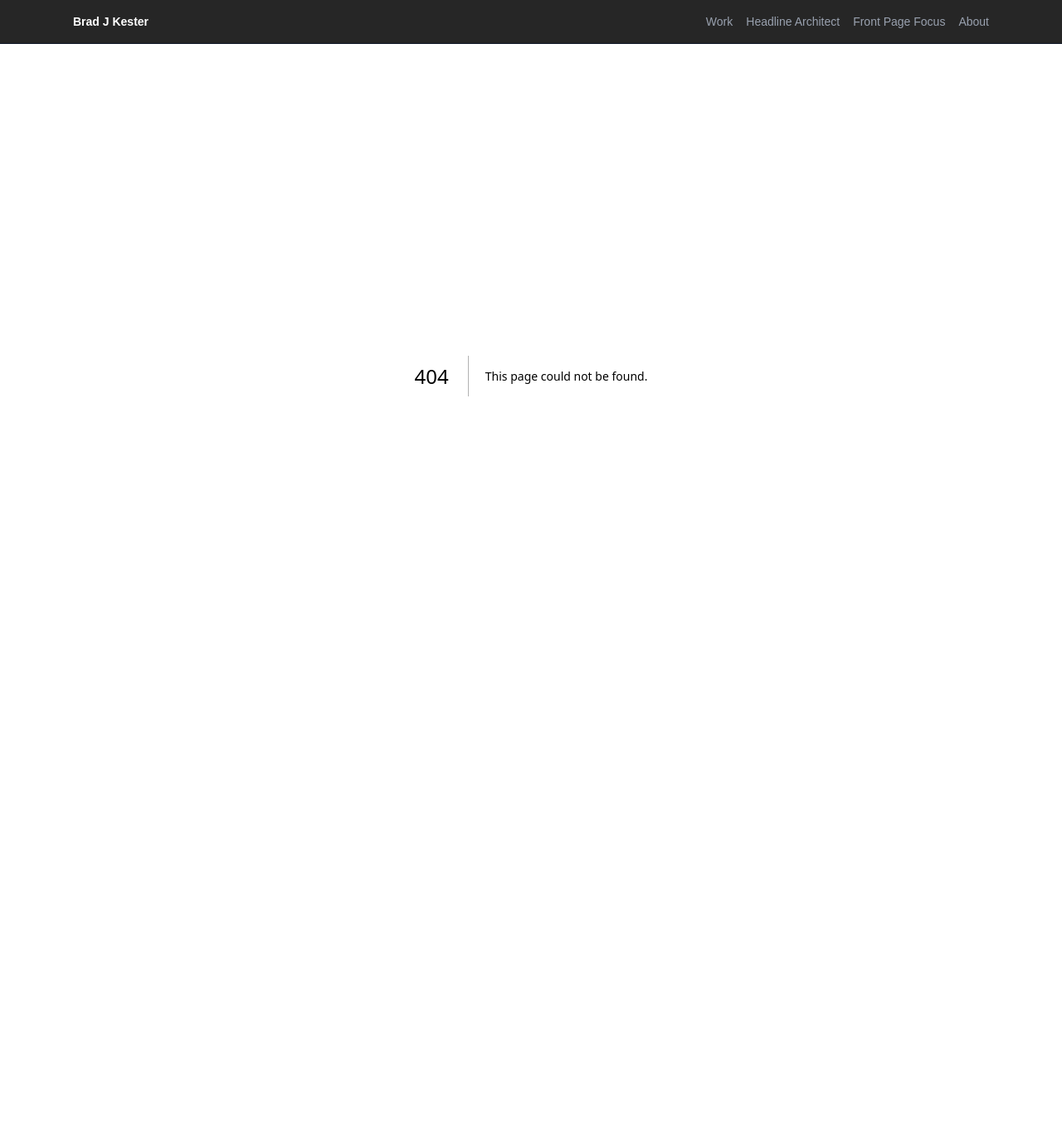
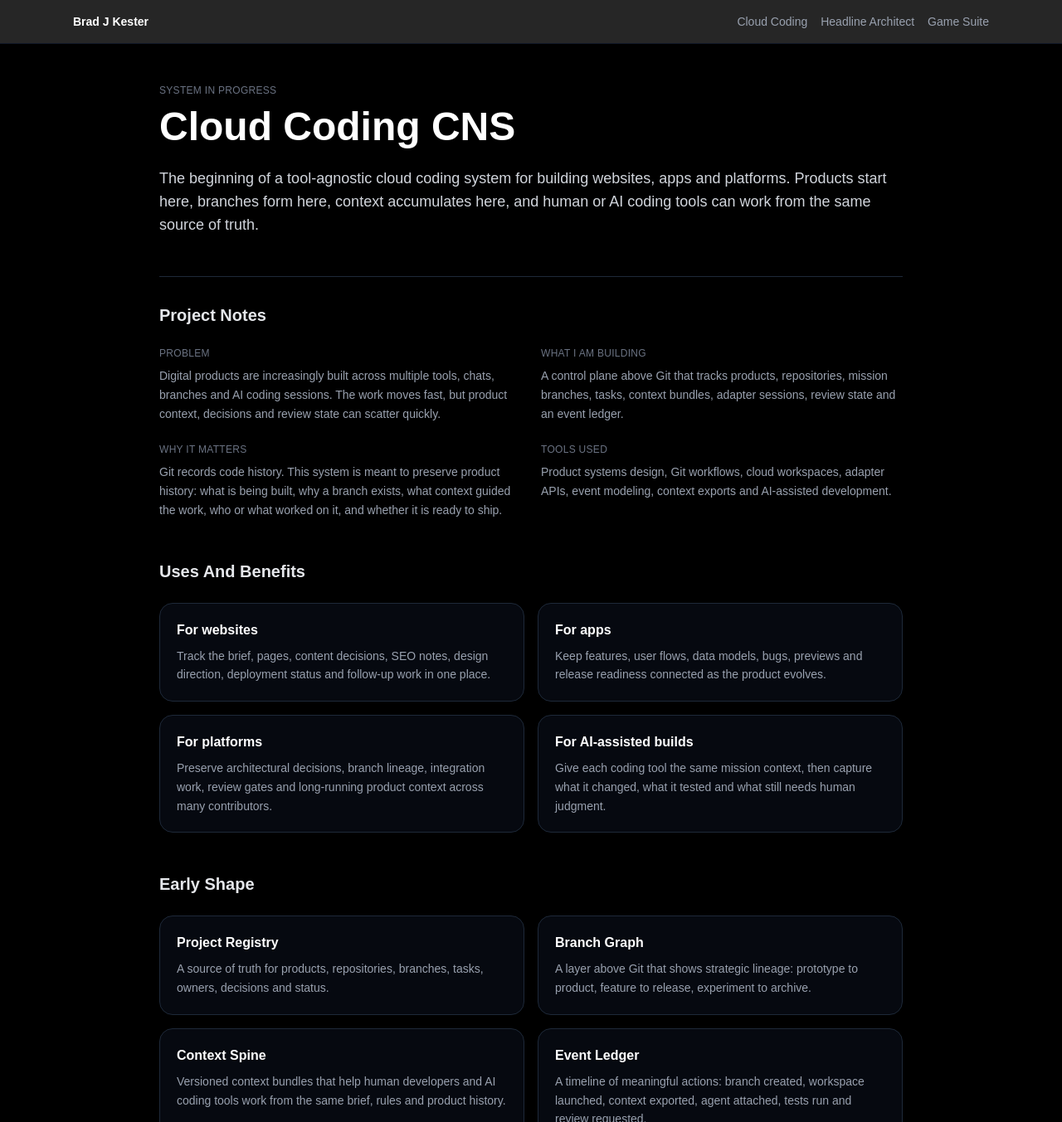
Before and after one commit to KestCo/my-portfolio, a Next.js app: page /projects/cloud-coding-system in a window 1280 px wide. Before the commit this address had no page. Shown: the top 1353 px of the page at 83% size. Before the commit the page ends 853 px from the top, so only its background shows below. Built offline with nearby package versions, Linux system fonts and the light colour scheme.

Commit message:
Update portfolio project focus

```diff
--- a/app/components/SiteNav.tsx
+++ b/app/components/SiteNav.tsx
@@ -1,10 +1,9 @@
 import Link from "next/link";
 
 const navItems = [
-  { href: "/#projects", label: "Work" },
+  { href: "/projects/cloud-coding-system", label: "Cloud Coding" },
   { href: "/projects/headline-tool", label: "Headline Architect" },
-  { href: "/projects/podcast-tool", label: "Front Page Focus" },
-  { href: "/#about", label: "About" },
+  { href: "/projects/apps", label: "Game Suite" },
 ];
 
 export function SiteNav() {
--- a/app/page.tsx
+++ b/app/page.tsx
@@ -13,7 +13,7 @@ export default function Home() {
           </p>
 
           <h1 className="text-5xl md:text-7xl font-bold mb-6 leading-tight max-w-4xl">
-            Tools for better headlines, clearer stories and smarter workflows.
+            I build systems that turn ideas into working digital products.
           </h1>
 
           <p className="text-lg text-gray-400 max-w-2xl mb-10">
@@ -47,6 +47,28 @@ export default function Home() {
           {/* FEATURED ROW */}
           <div className="grid md:grid-cols-2 lg:grid-cols-3 gap-8 mb-10">
 
+            {/* Cloud Coding CNS */}
+            <Link
+              href="/projects/cloud-coding-system"
+              className="group border border-gray-700 rounded-3xl p-10 hover:border-white transition bg-gray-900/50 backdrop-blur shadow-lg"
+            >
+              <p className="text-xs text-gray-500 mb-2 uppercase tracking-wide">
+                Product System
+              </p>
+
+              <h3 className="text-2xl font-semibold mb-4 group-hover:underline">
+                Cloud Coding CNS
+              </h3>
+
+              <p className="text-gray-400 mb-6">
+                A control plane for building websites, apps and platforms with shared context, branch lineage and AI coding handoffs.
+              </p>
+
+              <span className="text-sm text-gray-500 group-hover:text-white transition">
+                Read plan →
+              </span>
+            </Link>
+
             {/* Headline Architect */}
             <Link
               href="/projects/headline-tool"
@@ -69,49 +91,25 @@ export default function Home() {
               </span>
             </Link>
 
-            {/* Front Page Focus */}
+            {/* Game Suite */}
             <Link
-              href="/projects/podcast-tool"
+              href="/projects/apps"
               className="group border border-gray-700 rounded-3xl p-10 hover:border-white transition bg-gray-900/50 backdrop-blur shadow-lg"
             >
               <p className="text-xs text-gray-500 mb-2 uppercase tracking-wide">
-                Featured Tool
+                Game Collection
               </p>
 
               <h3 className="text-2xl font-semibold mb-4 group-hover:underline">
-                Front Page Focus
+                The Game Suite
               </h3>
 
               <p className="text-gray-400 mb-6">
-                Transform news stories into natural, conversational podcast-style discussions with AI-generated audio.
+                A public showcase for Word Architect, Top Tier and Your Story.
               </p>
 
               <span className="text-sm text-gray-500 group-hover:text-white transition">
-                Listen →
-              </span>
-            </Link>
-
-            {/* Word Architect */}
-            <Link
-              href="https://word-architect.vercel.app/"
-              target="_blank"
-              rel="noopener noreferrer"
-              className="group border border-gray-700 rounded-3xl p-10 hover:border-white transition bg-gray-900/50 backdrop-blur shadow-lg"
-            >
-              <p className="text-xs text-gray-500 mb-2 uppercase tracking-wide">
-                Interactive Experience
-              </p>
-
-              <h3 className="text-2xl font-semibold mb-4 group-hover:underline">
-                Word Architect
-              </h3>
-
-              <p className="text-gray-400 mb-6">
-                A word-based strategy game exploring structure, constraints and creative decision-making.
-              </p>
-
-              <span className="text-sm text-gray-500 group-hover:text-white transition">
-                Play →
+                View games →
               </span>
             </Link>
 
@@ -120,21 +118,19 @@ export default function Home() {
           {/* SUPPORTING GRID */}
           <div className="grid md:grid-cols-2 lg:grid-cols-4 gap-6">
 
-            {/* Top Tier Game */}
+            {/* Front Page Focus */}
             <Link
-              href="https://top-tier-game.vercel.app/"
-              target="_blank"
-              rel="noopener noreferrer"
+              href="/projects/podcast-tool"
               className="group border border-gray-800 rounded-2xl p-6 hover:border-gray-500 transition bg-gray-900/40"
             >
               <h3 className="text-lg font-semibold mb-2 group-hover:underline">
-                Top Tier Game
+                Front Page Focus
               </h3>
               <p className="text-gray-400 text-sm mb-4">
-                4 tiers. 12 questions. 30 seconds each. Can you reach the Top Tier?
+                Transform news stories into conversational podcast-style discussions with AI-generated audio.
               </p>
               <span className="text-xs text-gray-500 group-hover:text-white transition">
-                Play →
+                Listen →
               </span>
             </Link>
 
--- a/app/projects/apps/page.tsx
+++ b/app/projects/apps/page.tsx
@@ -1,4 +1,29 @@
 import { ProjectCaseStudy } from "@/app/components/ProjectCaseStudy";
+
+const games = [
+  {
+    title: "Word Architect",
+    text: "A word-based strategy game about structure, constraints and creative decisions.",
+    href: "https://word-architect.vercel.app/",
+  },
+  {
+    title: "Top Tier",
+    text: "4 tiers. 12 questions. 30 seconds each. Can you reach the Top Tier?",
+    href: "https://top-tier-game.vercel.app/",
+  },
+  {
+    title: "Your Story",
+    text: "A creative world-building experience built around player choices and story prompts.",
+    href: "https://your-story-zeta.vercel.app/",
+  },
+];
+
+const cloudCodingBenefits = [
+  "Keeps product context from getting lost across branches, chats and tools.",
+  "Helps teams compare experiments before deciding what should ship.",
+  "Gives AI coding tools the same mission brief, constraints and review expectations.",
+  "Creates an event trail for what changed, why it changed and what still needs attention.",
+];
 
 export default function AppsPage() {
   return (
@@ -20,17 +45,17 @@ export default function AppsPage() {
             {
               title: "Problem",
               children:
-                "Interactive systems need clear rules and feedback so users understand how their choices shape the result.",
+                "Games and interactive systems need clear rules, fast feedback and enough personality that people want to come back.",
             },
             {
               title: "What I built",
               children:
-                "Small applications that test language play, decision feedback and constraint-based interaction.",
+                "A public Game Suite that gathers Word Architect, Top Tier and Your Story into one portfolio showcase.",
             },
             {
               title: "Why it matters",
               children:
-                "The apps explore how structure can make creative or strategic choices easier to see and evaluate.",
+                "The suite shows how structure, constraints and replayable choices can turn editorial instincts into playful digital experiences.",
             },
             {
               title: "Tools used",
@@ -42,64 +67,74 @@ export default function AppsPage() {
 
         <div className="space-y-16">
 
-          {/* App 1 */}
-          <div>
-            <h2 className="text-2xl font-semibold mb-2">
-              Word Architect
+          {/* Cloud Coding System */}
+          <div className="border border-gray-700 rounded-3xl p-8 bg-gray-900/50">
+            <p className="text-xs text-gray-500 mb-2 uppercase tracking-wide">
+              Product system
+            </p>
+
+            <h2 className="text-2xl font-semibold mb-3">
+              Cloud Coding CNS
             </h2>
 
-            <p className="text-gray-400 mb-4 text-sm">
-              An interactive word-based game focused on structure, creativity and user-driven input to shape outcomes.
+            <p className="text-gray-400 mb-6 text-sm">
+              A control plane for building digital products such as websites, apps and platforms. The goal is to give every product branch one shared place for context, tasks, lineage, status, review signals and AI coding handoffs.
             </p>
 
-            <video controls className="w-full rounded-2xl mb-4">
-              <source src="/videos/app-one.mp4" type="video/mp4" />
-            </video>
+            <div className="grid gap-4 md:grid-cols-2 mb-6">
+              {cloudCodingBenefits.map((benefit) => (
+                <div
+                  key={benefit}
+                  className="border border-gray-800 rounded-2xl p-5 bg-black/30"
+                >
+                  <p className="text-gray-500 text-sm">{benefit}</p>
+                </div>
+              ))}
+            </div>
 
-            {/* ✅ LIVE BUTTON */}
             <a
-              href="https://word-architect.vercel.app/"
-              target="_blank"
-              rel="noopener noreferrer"
-              className="inline-block bg-white text-black px-4 py-2 rounded-xl text-sm mt-2 hover:opacity-80 transition"
+              href="/projects/cloud-coding-system"
+              className="inline-block bg-white text-black px-4 py-2 rounded-xl text-sm hover:opacity-80 transition"
             >
-              Try Word Architect Live →
+              Read the project notes →
             </a>
+          </div>
 
-            <p className="text-gray-500 text-sm mt-4">
-              Built to explore how users interact with language, structure and creative constraints.
+          {/* Game Suite */}
+          <div className="border border-gray-700 rounded-3xl p-8 bg-gray-900/50">
+            <p className="text-xs text-gray-500 mb-2 uppercase tracking-wide">
+              Game Collection
+            </p>
+
+            <h2 className="text-2xl font-semibold mb-3">
+              The Game Suite
+            </h2>
+
+            <p className="text-gray-400 mb-6 text-sm">
+              A lightweight showcase for the games I have built: Word Architect, Top Tier and Your Story. Each game explores a different kind of interaction: word logic, timed reasoning and creative world-building.
+            </p>
+
+            <div className="grid gap-4 md:grid-cols-2 mb-6">
+              {games.map((game) => (
+                <a
+                  key={game.title}
+                  href={game.href}
+                  target="_blank"
+                  rel="noopener noreferrer"
+                  className="block border border-gray-800 rounded-2xl p-5 hover:border-gray-500 transition bg-black/30"
+                >
+                  <h3 className="font-semibold mb-2">{game.title}</h3>
+                  <p className="text-gray-500 text-sm">{game.text}</p>
+                </a>
+              ))}
+            </div>
+
+            <p className="text-gray-500 text-sm">
+              The portfolio now acts as the public showcase for the suite, with direct links to each live game.
             </p>
           </div>
 
-          {/* App 2 */}
-          <div className="border border-gray-800 rounded-2xl p-6 bg-gray-900/40">
-            <p className="text-xs text-gray-500 mb-2 uppercase tracking-wide">
-              Interactive Game
-            </p>
-
-            <h2 className="text-2xl font-semibold mb-2">
-              Top Tier Game
-            </h2>
-
-            <p className="text-gray-400 mb-4 text-sm">
-              4 tiers. 12 questions. 30 seconds each. Can you reach the Top Tier?
-            </p>
-
-            <a
-              href="https://top-tier-game.vercel.app/"
-              target="_blank"
-              rel="noopener noreferrer"
-              className="inline-block bg-white text-black px-4 py-2 rounded-xl text-sm hover:opacity-80 transition"
-            >
-              Play Top Tier Game Live →
-            </a>
-
-            <p className="text-gray-500 text-sm mt-4">
-              Built to make ranking and comparison feel immediate, light and fun.
-            </p>
-          </div>
-
-          {/* App 3 */}
+          {/* App 1 */}
           <div>
             <h2 className="text-2xl font-semibold mb-2">
               Decision Feedback System
--- /dev/null
+++ b/app/projects/cloud-coding-system/page.tsx
@@ -0,0 +1,148 @@
+import { ProjectCaseStudy } from "@/app/components/ProjectCaseStudy";
+
+const earlyShapeItems = [
+  {
+    title: "Project Registry",
+    text: "A source of truth for products, repositories, branches, tasks, owners, decisions and status.",
+  },
+  {
+    title: "Branch Graph",
+    text: "A layer above Git that shows strategic lineage: prototype to product, feature to release, experiment to archive.",
+  },
+  {
+    title: "Context Spine",
+    text: "Versioned context bundles that help human developers and AI coding tools work from the same brief, rules and product history.",
+  },
+  {
+    title: "Event Ledger",
+    text: "A timeline of meaningful actions: branch created, workspace launched, context exported, agent attached, tests run and review requested.",
+  },
+];
+
+const productBenefits = [
+  {
+    title: "For websites",
+    text: "Track the brief, pages, content decisions, SEO notes, design direction, deployment status and follow-up work in one place.",
+  },
+  {
+    title: "For apps",
+    text: "Keep features, user flows, data models, bugs, previews and release readiness connected as the product evolves.",
+  },
+  {
+    title: "For platforms",
+    text: "Preserve architectural decisions, branch lineage, integration work, review gates and long-running product context across many contributors.",
+  },
+  {
+    title: "For AI-assisted builds",
+    text: "Give each coding tool the same mission context, then capture what it changed, what it tested and what still needs human judgment.",
+  },
+];
+
+export default function CloudCodingSystemPage() {
+  return (
+    <main className="min-h-screen bg-black text-white px-6 py-12">
+      <div className="max-w-4xl mx-auto">
+        <p className="text-xs text-gray-500 mb-3 uppercase tracking-wide">
+          System in progress
+        </p>
+
+        <h1 className="text-3xl md:text-5xl font-bold mb-6">
+          Cloud Coding CNS
+        </h1>
+
+        <p className="text-gray-300 mb-10 text-lg">
+          The beginning of a tool-agnostic cloud coding system for building websites, apps and platforms. Products start here, branches form here, context accumulates here, and human or AI coding tools can work from the same source of truth.
+        </p>
+
+        <ProjectCaseStudy
+          sections={[
+            {
+              title: "Problem",
+              children:
+                "Digital products are increasingly built across multiple tools, chats, branches and AI coding sessions. The work moves fast, but product context, decisions and review state can scatter quickly.",
+            },
+            {
+              title: "What I am building",
+              children:
+                "A control plane above Git that tracks products, repositories, mission branches, tasks, context bundles, adapter sessions, review state and an event ledger.",
+            },
+            {
+              title: "Why it matters",
+              children:
+                "Git records code history. This system is meant to preserve product history: what is being built, why a branch exists, what context guided the work, who or what worked on it, and whether it is ready to ship.",
+            },
+            {
+              title: "Tools used",
+              children:
+                "Product systems design, Git workflows, cloud workspaces, adapter APIs, event modeling, context exports and AI-assisted development.",
+            },
+          ]}
+        />
+
+        <section className="mb-12">
+          <h2 className="text-xl font-semibold mb-6 text-gray-200">
+            Uses And Benefits
+          </h2>
+
+          <div className="grid gap-4 md:grid-cols-2">
+            {productBenefits.map((benefit) => (
+              <div
+                key={benefit.title}
+                className="border border-gray-800 rounded-2xl p-5 bg-gray-900/40"
+              >
+                <h3 className="font-semibold mb-2">{benefit.title}</h3>
+                <p className="text-sm leading-relaxed text-gray-400">
+                  {benefit.text}
+                </p>
+              </div>
+            ))}
+          </div>
+        </section>
+
+        <section className="mb-12">
+          <h2 className="text-xl font-semibold mb-6 text-gray-200">
+            Early Shape
+          </h2>
+
+          <div className="grid gap-4 md:grid-cols-2">
+            {earlyShapeItems.map((item) => (
+              <div
+                key={item.title}
+                className="border border-gray-800 rounded-2xl p-5 bg-gray-900/40"
+              >
+                <h3 className="font-semibold mb-2">{item.title}</h3>
+                <p className="text-sm leading-relaxed text-gray-400">
+                  {item.text}
+                </p>
+              </div>
+            ))}
+          </div>
+        </section>
+
+        <section className="mb-12 border-t border-gray-800 pt-8">
+          <h2 className="text-xl font-semibold mb-6 text-gray-200">
+            MVP Loop
+          </h2>
+
+          <ol className="space-y-3 text-gray-400 text-sm leading-relaxed">
+            <li>1. Create a product and connect one repository.</li>
+            <li>2. Create a mission branch with a clear reason and owner.</li>
+            <li>3. Generate a structured context bundle for the work.</li>
+            <li>4. Let a human or AI coding tool report progress through an adapter API.</li>
+            <li>5. Show branch lineage, status, review state and event history.</li>
+          </ol>
+        </section>
+
+        <section className="border-t border-gray-800 pt-8">
+          <h2 className="text-xl font-semibold mb-4 text-gray-200">
+            Current Status
+          </h2>
+
+          <p className="text-gray-400 text-sm leading-relaxed">
+            The foundation work has defined the product thesis, branch graph model, event ledger, context bundle model and a phased MVP plan. The current update is about making the concept easier to understand as a product-building system: one place to start work, preserve context, coordinate AI coding sessions, review progress and decide what is ready to become real.
+          </p>
+        </section>
+      </div>
+    </main>
+  );
+}
```
Also changed, not shown: 1 other file (tests, documents, lock files or other folders).
